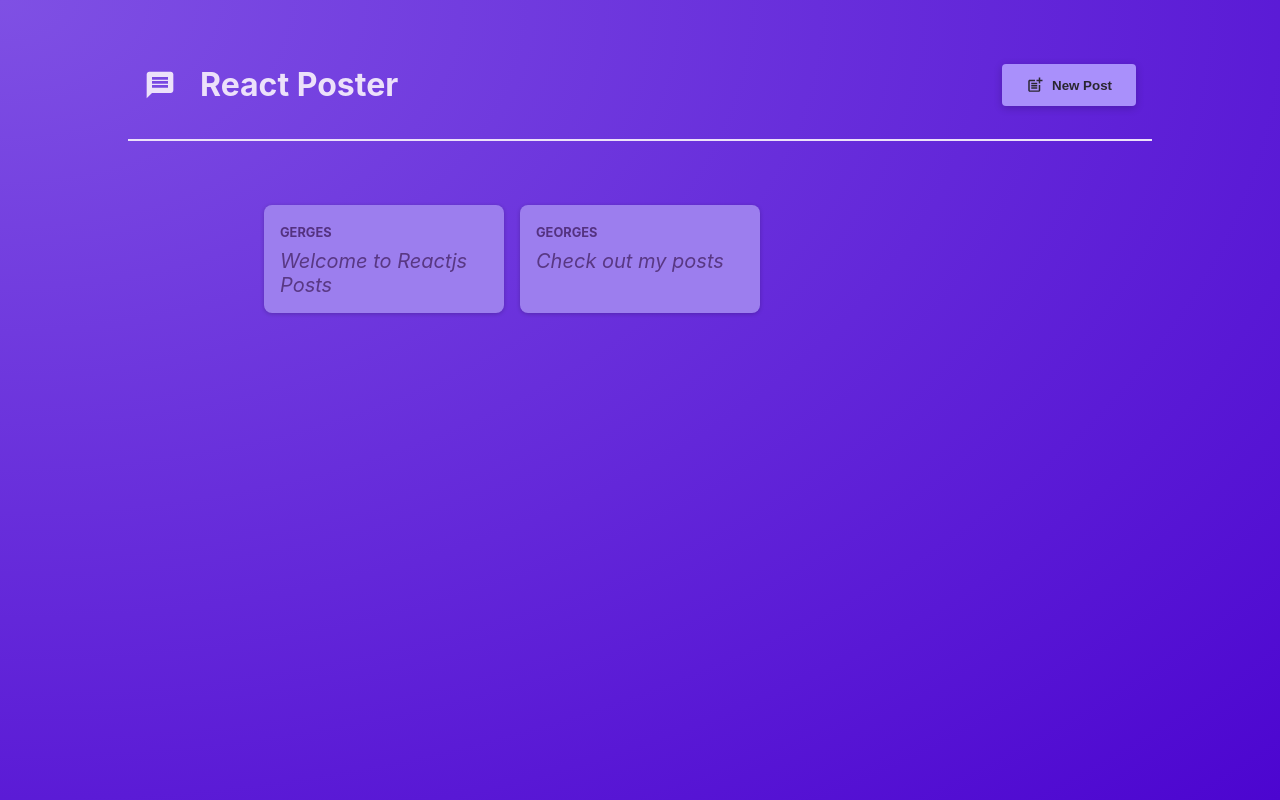
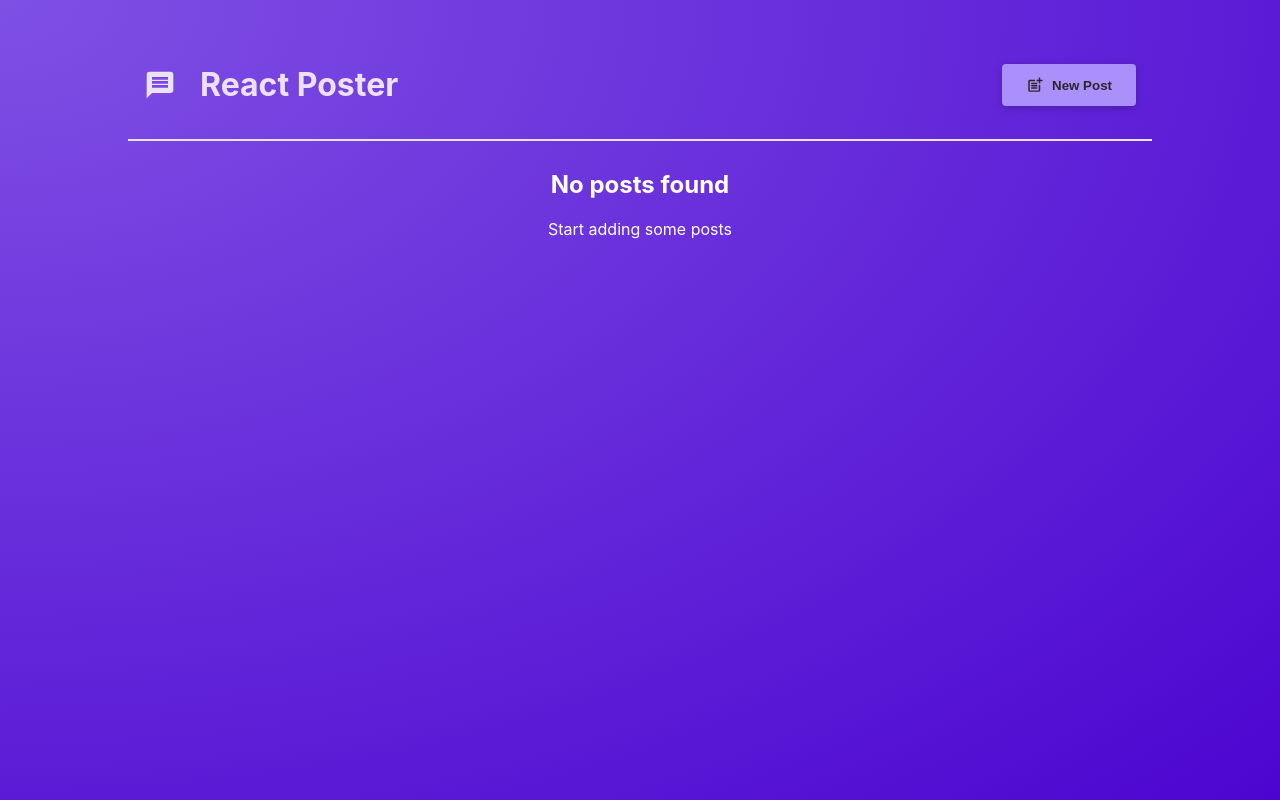
Before and after one commit to G3RGES/react-posts, a React (Vite) app: page / in a window 1280 px wide. Built offline with nearby package versions, Linux system fonts and the light colour scheme.

Commit message:
Update PostsList.jsx

```diff
--- a/src/components/PostsList.jsx
+++ b/src/components/PostsList.jsx
@@ -5,6 +5,12 @@
 import Modal from "./Modal";
 
 const PostsList = ({ modalVisible, hideModal }) => {
+  const [posts, setPosts] = useState([]);
+
+  function addPostsHandler(postsData) {
+    setPosts((existingPosts) => [postsData, ...existingPosts]);
+  }
+
   return (
     <>
       {modalVisible === true && (
@@ -13,15 +19,26 @@
             // changeBodyHandler={changeBodyHandler}
             // changeAuthorHandler={changeAuthorHandler}
             closeModal={hideModal}
+            addPost={addPostsHandler}
           />
         </Modal>
       )}
 
-      <ul className={classes.posts}>
-        {/* <Post author={authorName} body={bodyText} /> */}
-        <Post author="Gerges" body="Welcome to Reactjs Posts" />
-        <Post author="Georges" body="Check out my posts" />
-      </ul>
+      {posts.length > 0 && (
+        <ul className={classes.posts}>
+          {/* <Post author={authorName} body={bodyText} /> */}
+          {posts.map((post) => (
+            <Post key={post.body} author={post.author} body={post.body} />
+          ))}
+        </ul>
+      )}
+
+      {posts.length === 0 && (
+        <div style={{ textAlign: "center", color: "white" }}>
+          <h2>No posts found</h2>
+          <p>Start adding some posts </p>
+        </div>
+      )}
     </>
   );
 };
```
